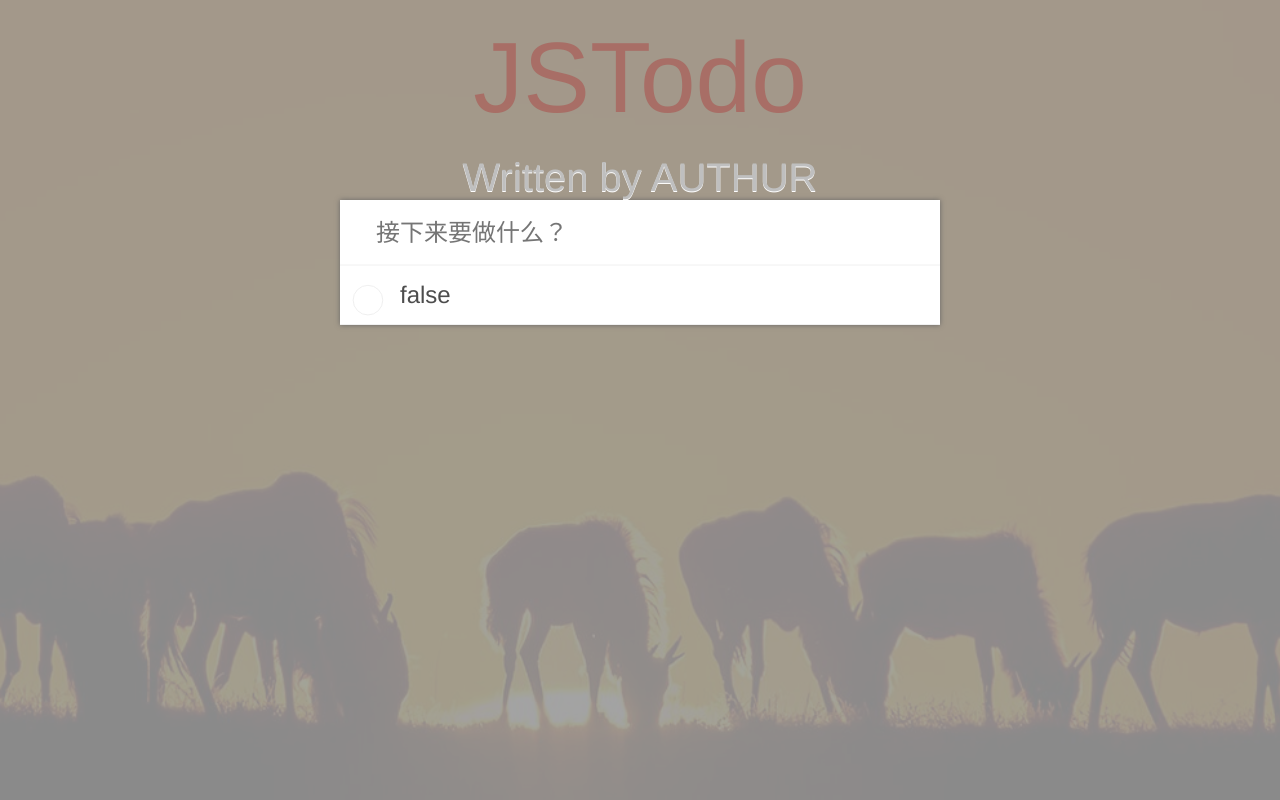
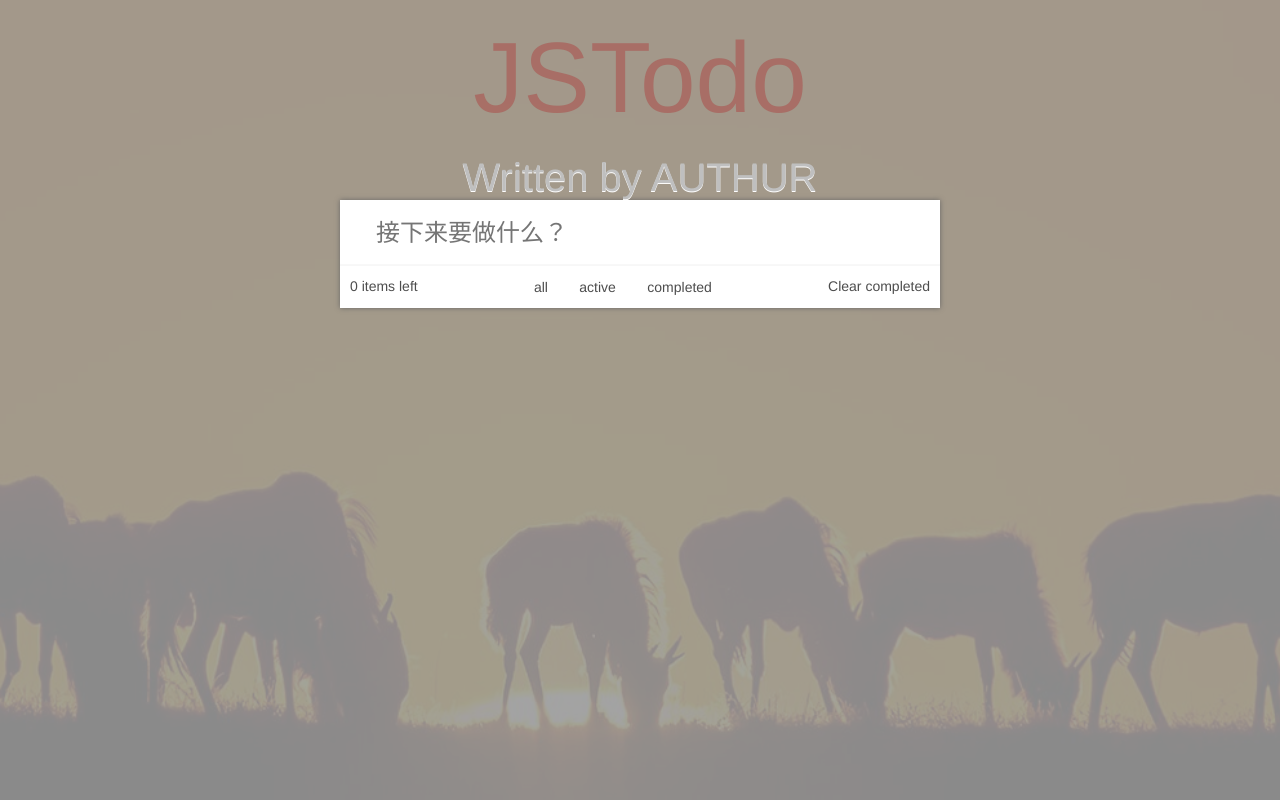
Before and after one commit to AvenCheung/VUE-Webpack-todoapp, a Vue app: page / in a window 1280 px wide. Built offline with nearby package versions, Linux system fonts and the light colour scheme; the HTML template or start-up script is replaced by a standard one.

Commit message:
20200115，配置@babel/core

```diff
--- a/package.json
+++ b/package.json
@@ -22,6 +22,7 @@
     "css-loader": "^3.4.0",
     "file-loader": "^5.0.2",
     "html-webpack-plugin": "^3.2.0",
+    "mini-css-extract-plugin": "^0.9.0",
     "postcss-loader": "^3.0.0",
     "style-loader": "^1.1.2",
     "stylus": "^0.54.7",
--- a/src/todo/item.vue
+++ b/src/todo/item.vue
@@ -1,7 +1,7 @@
 <template>
   <div :class="['todo-item',todo.completed?'completed': '']">
     <input type="checkbox" class="toggle" v-model="todo.completed" />
-    <label>{{todo.completed}}</label>
+    <label>{{todo.content}}</label>
     <button class="destory" @click="deleteTodo"></button>
   </div>
 </template>
@@ -15,9 +15,11 @@
     }
   },
   methods: {
-    deleteTodo() {}
+    deleteTodo() {
+      this.$emit('del',this.todo.id)
+    }
   }
-};
+}
 </script>
 
 <style lang="stylus" scoped>
--- a/src/todo/tabs.vue
+++ b/src/todo/tabs.vue
@@ -0,0 +1,76 @@
+<template>
+  <div class="helper">
+    <span class="left">{{unFinishedTodoLength}} items left</span>
+    <span class="tabs">
+      <span
+        v-for="state in states"
+        :key="state"
+        :class="[state,filter === state? 'active' : '']"
+        @click="toggleFilter(state)"
+      >{{state}}</span>
+    </span>
+    <span class="clear" @click="clearAllCompleted">Clear completed</span>
+  </div>
+</template>
+<script>
+export default {
+  props: {
+    filter: {
+      type: String,
+      require: true
+    },
+    todos: {
+      type: Array,
+      require: true
+    }
+  },
+  data() {
+    return {
+      states: ['all', 'active', 'completed']
+    };
+  },
+  methods: {
+    clearAllCompleted() {},
+    toggleFilter(state) {
+      this.$emit('toggle',state)
+    }
+  },
+  computed:{
+    unFinishedTodoLength(){
+      return this.todos.filter(todo =>!todo.completed).length
+    }
+  }
+}
+</script>
+<style lang="stylus" scoped>
+.helper
+    font-weight 100
+    display flex
+    justify-content space-between
+    padding 5px 0
+    line-height 30px
+    background-color #ffffff
+    font-size 14px
+    font-smoothing antialiased
+.left, .clear, .tabs
+    padding 0 10px
+.left .clear
+    width 150px
+.left
+    text-align center
+.clear
+    text-align right
+    cursor pointer
+.tabs
+    width 200px
+    display flex
+    justify-content space-between
+    *
+        display inline-block
+        padding 0 10px
+        cursor pointer
+        border 1px solid rgba(175,47,47,0)
+        &.actived
+            border-color rgba(175,47,47,0.4)
+            border-radius 5px
+</style>
--- a/src/todo/todo.vue
+++ b/src/todo/todo.vue
@@ -1,53 +1,73 @@
 <template>
   <section class="real-app">
-    <input type="text" class="add-input" autofocus="autofocus" placeholder="接下来要做什么？" @keyup="addTodo"/>
-    <item :todo="todo"></item>
+    <input
+      type="text"
+      class="add-input"
+      autofocus="autofocus"
+      placeholder="接下来要做什么？"
+      @keyup.enter="addTodo"
+    />
+    <Item :todo="todo" v-for="todo in todos" :key="todo.id" @del="deleteTodo" />
+    <Tabs :filter="filter" :todos="todos" @toggle="toggleFilter"/>
   </section>
 </template>
 
 <script>
-import Item from './item.vue'
+import Item from "./item.vue";
+import Tabs from "./tabs.vue";
+let id = 0;
 export default {
-  data(){
-    return{
-      todo:{
-        id:0,
-        content:'this is todo',
-        completed:false
-      }
-    }
+  data() {
+    return {
+      todos: [],
+      filter: 'all'
+    };
   },
-  components:{
+  components: {
     Item,
+    Tabs
   },
-  methods:{
-    addTodo(){
-
+  methods: {
+    addTodo(e) {
+      this.todos.unshift({
+        id: id++,
+        content: e.target.value.trim(),
+        completed: false
+      })
+      e.target.value = '';
+    },
+    deleteTodo(id) {
+      this.todos.splice(this.todos.findIndex(todo => todo.id === id), 1);
+    },
+    toggleFilter(state){
+      this.filter = state
     }
   }
-}
+};
 </script>
 
 <style lang="stylus" scoped>
-.real-app
-    width 600px
-    margin 0 auto
-    box-shadow 0 0 5px #666
+.real-app {
+  width: 600px;
+  margin: 0 auto;
+  box-shadow: 0 0 5px #666;
+}
 
-.add-input
-    position relative
-    margin 0
-    width 100%
-    font-size 24px
-    font-family inherit
-    font-weight inherit
-    line-height 1.4em
-    border none
-    outline none
-    color inherit
-    box-sizing border-box
-    font-smoothing antialiased
-    padding 16px 16px 16px 36px
-    border none
-    box-shadow inset 0 -2px 1px rgba(0, 0, 0, 0.03)
+.add-input {
+  position: relative;
+  margin: 0;
+  width: 100%;
+  font-size: 24px;
+  font-family: inherit;
+  font-weight: inherit;
+  line-height: 1.4em;
+  border: none;
+  outline: none;
+  color: inherit;
+  box-sizing: border-box;
+  font-smoothing: antialiased;
+  padding: 16px 16px 16px 36px;
+  border: none;
+  box-shadow: inset 0 -2px 1px rgba(0, 0, 0, 0.03);
+}
 </style>
```
Also changed, not shown: 1 other file (tests, documents, lock files or other folders).
